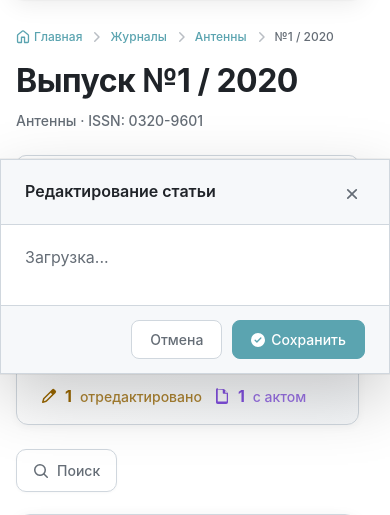
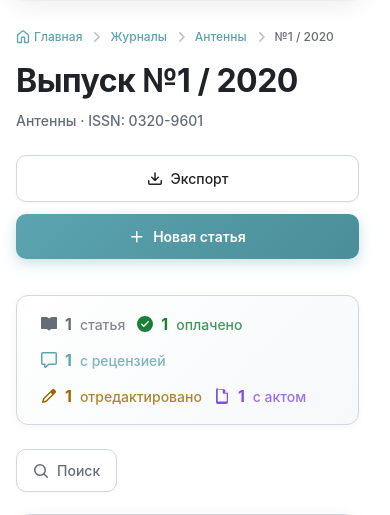
Before and after one commit to glebradiotec/journal_app, a Flask app: page /issue/1 in a window 390 px wide. Shown: the part 56-571 px from the top of the page. Run offline with Flask 3, Linux system fonts and the light colour scheme; a user stored in the database is signed in; tables that the repository leaves empty hold one stand-in row (values such as "Sample post"); grey boxes marked "Sample" are stand-in pictures; some libraries are stand-ins or nearby versions.

Commit message:
ui: edit panel now uses same expand-from-button animation as history/comments modals
Co-authored-by: Cursor <cursoragent@cursor.com>

```diff
--- a/templates/articles.html
+++ b/templates/articles.html
@@ -470,7 +470,7 @@
                 {% endif %}
 
                 <div class="article-actions">
-                    <a href="javascript:void(0)" class="action-btn" onclick="openEditPanel({{ article.id }})">
+                    <a href="javascript:void(0)" class="action-btn" onclick="openEditPanel({{ article.id }}, event)">
                         <svg width="14" height="14" viewBox="0 0 16 16" fill="currentColor">
                             <path d="M11.013 1.427a1.75 1.75 0 0 1 2.474 0l1.086 1.086a1.75 1.75 0 0 1 0 2.474l-8.61 8.61c-.21.21-.47.364-.756.445l-3.251.93a.75.75 0 0 1-.927-.928l.929-3.25c.081-.286.235-.547.445-.758l8.61-8.61Z"/>
                         </svg>
@@ -622,13 +622,13 @@
     </div>
 </div>
 
-<!-- Slide-over Edit Panel -->
-<div class="sp-overlay" id="spOverlay" onclick="closeEditPanel()"></div>
-<div class="sp-panel" id="spPanel">
+<!-- Edit Panel Modal -->
+<div id="editPanelModal" class="modal-overlay" style="display: none;">
+    <div class="modal-content sp-modal-content">
         <div class="sp-header">
             <h3 class="sp-title">Редактирование статьи</h3>
-        <button class="sp-close" onclick="closeEditPanel()">
-            <svg width="18" height="18" viewBox="0 0 16 16" fill="currentColor">
+            <button class="modal-close" onclick="closeEditPanel()">
+                <svg width="16" height="16" viewBox="0 0 16 16" fill="currentColor">
                     <path d="M3.72 3.72a.75.75 0 0 1 1.06 0L8 6.94l3.22-3.22a.749.749 0 0 1 1.275.326.749.749 0 0 1-.215.734L9.06 8l3.22 3.22a.749.749 0 0 1-.326 1.275.749.749 0 0 1-.734-.215L8 9.06l-3.22 3.22a.751.751 0 0 1-1.042-.018.751.751 0 0 1-.018-1.042L6.94 8 3.72 4.78a.75.75 0 0 1 0-1.06Z"/>
                 </svg>
             </button>
@@ -642,6 +642,7 @@
                 <svg width="14" height="14" viewBox="0 0 16 16" fill="currentColor"><path d="M8 16A8 8 0 1 1 8 0a8 8 0 0 1 0 16Zm3.78-9.72a.751.751 0 0 0-.018-1.042.751.751 0 0 0-1.042-.018L6.75 9.19 5.28 7.72a.751.751 0 0 0-1.042.018.751.751 0 0 0-.018 1.042l2 2a.75.75 0 0 0 1.06 0Z"/></svg>
                 Сохранить
             </button>
+        </div>
     </div>
 </div>
 
@@ -1287,7 +1288,11 @@ function closeModal(modalEl) {
 // Close modal on click outside (on overlay background)
 document.addEventListener('click', function(e) {
     if (e.target.classList.contains('modal-overlay') && e.target.classList.contains('modal-visible')) {
+        if (e.target.id === 'editPanelModal') {
+            closeEditPanel();
+        } else {
             closeModal(e.target);
+        }
     }
 });
 
@@ -1559,46 +1564,39 @@ function applyFilters() {
 }
 
 // =============================================
-//   SLIDE-OVER EDIT PANEL
+//   EDIT PANEL (modal)
 // =============================================
 var _spArticleId = null;
 var _spNewImages = []; // {file, previewUrl}
 var _spDeleteImages = []; // image IDs to delete
 var _spDeleteFiles = {}; // {field: true}
-
-function openEditPanel(articleId) {
+var _spOrigin = null;
+
+function openEditPanel(articleId, e) {
     _spArticleId = articleId;
     _spNewImages = [];
     _spDeleteImages = [];
     _spDeleteFiles = {};
-    var overlay = document.getElementById('spOverlay');
-    var panel = document.getElementById('spPanel');
+    _spOrigin = captureOrigin(e);
+    var modal = document.getElementById('editPanelModal');
     var body = document.getElementById('spBody');
     body.innerHTML = '<p style="color:var(--color-fg-muted);text-align:center;padding:40px 0">Загрузка...</p>';
-    overlay.classList.add('open');
-    // small delay for animation
-    requestAnimationFrame(function() { panel.classList.add('open'); });
-    document.body.style.overflow = 'hidden';
 
     fetch('/article/' + articleId + '/edit-data')
         .then(function(r) { return r.json(); })
         .then(function(data) {
             body.innerHTML = buildEditForm(data);
             initSpDragDrop();
+            openModalFrom(modal, _spOrigin);
         })
         .catch(function(err) {
             body.innerHTML = '<p style="color:var(--color-danger-fg);text-align:center;padding:40px 0">Ошибка загрузки</p>';
+            openModalFrom(modal, _spOrigin);
         });
 }
 
 function closeEditPanel() {
-    var overlay = document.getElementById('spOverlay');
-    var panel = document.getElementById('spPanel');
-    panel.classList.remove('open');
-    setTimeout(function() {
-        overlay.classList.remove('open');
-        document.body.style.overflow = '';
-    }, 250);
+    closeModal('editPanelModal');
     _spArticleId = null;
     _spNewImages = [];
 }
@@ -3819,42 +3817,14 @@ function updateArticleCard(article) {
 }
 
 /* ========================================
-   SLIDE-OVER EDIT PANEL
+   EDIT PANEL (modal)
    ======================================== */
-.sp-overlay {
-    display: none;
-    position: fixed;
-    inset: 0;
-    background: rgba(0,0,0,0.4);
-    z-index: 1200;
-    backdrop-filter: blur(2px);
-    opacity: 0;
-    transition: opacity 0.3s ease;
-}
-.sp-overlay.open { display: block; opacity: 1; }
-
-.sp-panel {
-    position: fixed;
-    top: 50%; left: 50%;
-    transform: translate(-50%, -50%) scale(0.95);
-    width: 640px;
-    max-width: calc(100vw - 32px);
+.sp-modal-content {
+    width: 90%;
+    max-width: 640px;
     max-height: calc(100vh - 48px);
-    z-index: 1201;
     display: flex;
     flex-direction: column;
-    background: var(--color-canvas-default);
-    border: 1px solid var(--color-border-default);
-    border-radius: 16px;
-    box-shadow: 0 24px 64px rgba(0,0,0,0.2), 0 0 0 1px rgba(0,0,0,0.05);
-    opacity: 0;
-    pointer-events: none;
-    transition: opacity 0.25s ease, transform 0.25s cubic-bezier(0.4, 0, 0.2, 1);
-}
-.sp-panel.open {
-    transform: translate(-50%, -50%) scale(1);
-    opacity: 1;
-    pointer-events: auto;
 }
 
 .sp-header {
@@ -3873,15 +3843,6 @@ function updateArticleCard(article) {
     color: var(--color-fg-default);
     margin: 0;
 }
-.sp-close {
-    background: none; border: none; cursor: pointer;
-    color: var(--color-fg-muted);
-    padding: 4px;
-    border-radius: 6px;
-    transition: all 0.15s;
-}
-.sp-close:hover { color: var(--color-fg-default); background: var(--color-canvas-inset); }
-
 .sp-body {
     flex: 1;
     overflow-y: auto;
@@ -4129,19 +4090,10 @@ function updateArticleCard(article) {
 }
 
 @media (max-width: 640px) {
-    .sp-panel {
-        width: 100vw;
-        max-width: 100vw;
-        max-height: 100vh;
-        border-radius: 0;
-        top: 0; left: 0;
-        transform: translateY(100%);
-        opacity: 1;
-    }
-    .sp-panel.open {
-        transform: translateY(0);
-    }
-    .sp-header, .sp-footer { border-radius: 0; }
+    .sp-modal-content {
+        width: calc(100vw - 16px);
+        max-height: calc(100vh - 24px);
+    }
     .sp-files-grid { grid-template-columns: 1fr; }
 }
 </style>
```
Lines whose indentation alone changed are shown as unchanged.
